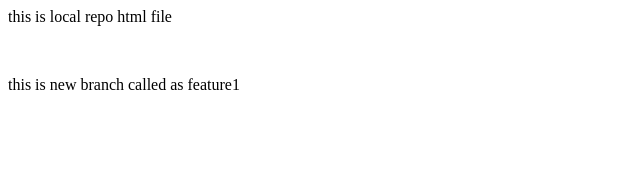
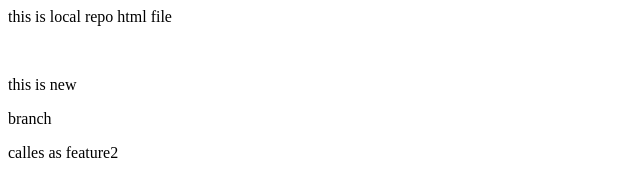
Before and after one commit to shaheeddafedar/localrepo, a plain HTML site: page index.html in a window 1280 px wide. Shown: the whole page, without its empty margins (0-640 px from the left). Drawn offline with Linux system fonts and the light colour scheme.

Commit message:
adding into feature 2

```diff
--- a/index.html
+++ b/index.html
@@ -1,3 +1,5 @@
 <p> this is local repo html file</p>
 <br>
-<p> this is new branch called as feature1</p>
+<p> this is new </p>
+<p> branch</p>
+<p> calles as feature2</p>
```
